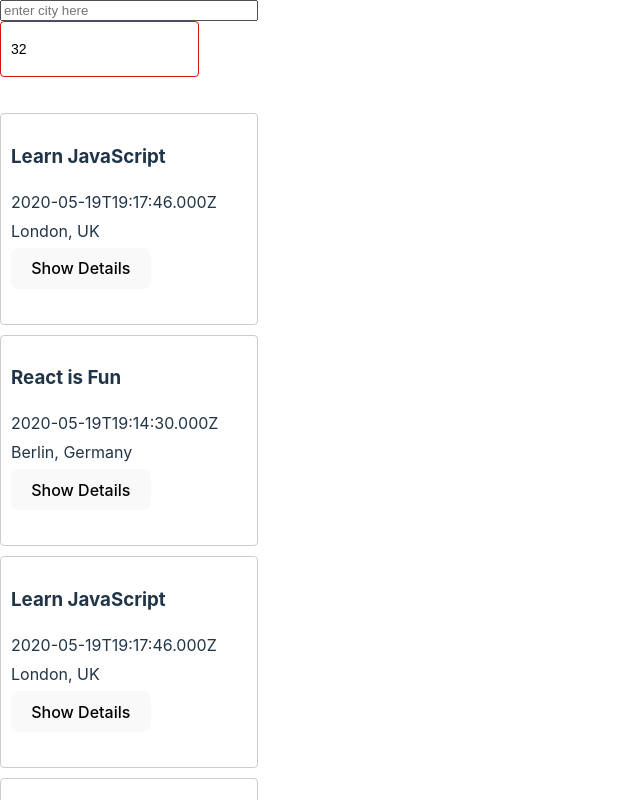
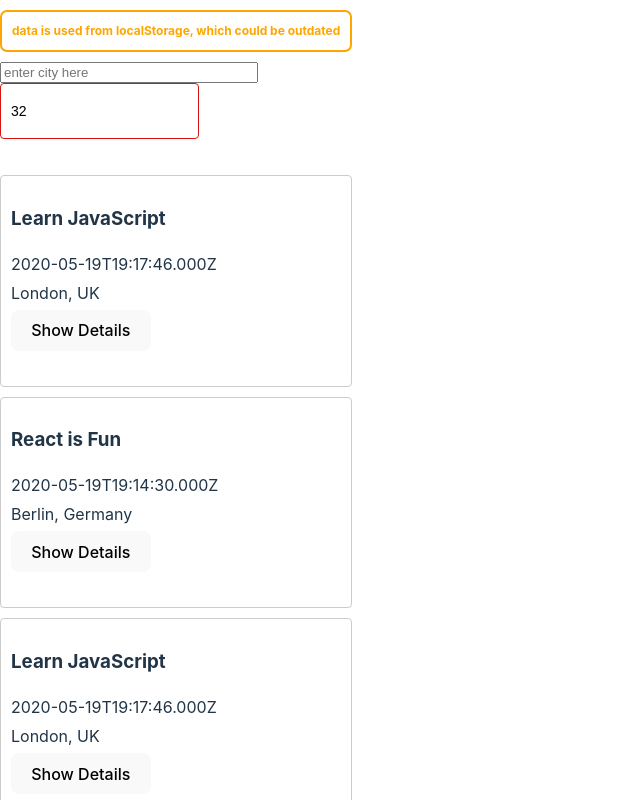
Before and after one commit to dwyertyrell/meet-app, a React (Vite) app: page / in a window 1280 px wide. Shown: the top 800 px of the page, without its empty margins (0-640 px from the left). Built offline with nearby package versions, Linux system fonts and the light colour scheme.

Commit message:
feat(warning alert)
- added code logic to check the navigator object if network is offline. If so, then update string in `warningAlert` state.
-Once this state is truthy, the <WarningAlert/> component will be rendered- notifying the user that the data used is potentially out-of-date.

```diff
--- a/src/App.jsx
+++ b/src/App.jsx
@@ -3,7 +3,7 @@ import EventList from './components/EventList';
 import CitySearch from './components/CitySearch';
 import NumberOfEvents from './components/NumberOfEvents';
 import {getEvents, extractLocations} from './api.js'
-import { ErrorAlert, InfoAlert } from './components/Alert.jsx';
+import { ErrorAlert, InfoAlert, WarningAlert } from './components/Alert.jsx';
 
 
 const App = () => {
@@ -14,10 +14,9 @@ const App = () => {
   // const [loading, setLoading] = useState(true); remove logic for loading state
   const [infoAlert, setInfoAlert] = useState('');
   const [errorAlert, setErrorAlert] = useState('');
+  const [warningAlert, setWarningAlert] = useState('');
 
-  useEffect(() => {
-
-
+useEffect(() => {
  const fetchData = async () => {
     try {
       /*upon render, load either a full list of events, or filtered events by their location
@@ -42,7 +41,14 @@ const App = () => {
   // if (loading) {
   //   return <div>Loading...</div>
   // }
- fetchData();
+
+  if (navigator.online) {
+        setWarningAlert('');
+      }else {
+        setWarningAlert('data is used from localStorage, which could be outdated')
+      }
+
+    fetchData();
   }, [currentCity, numberOfEvents]);
 
   const handleNumberOfEventsChange = (value) => {
@@ -62,6 +68,9 @@ const App = () => {
           errorAlert.length ? (
            <ErrorAlert text= {errorAlert}/>
            ):
+           warningAlert.length ? (
+            <WarningAlert text = {warningAlert}/>
+           ):
            null}
            </div>
         <CitySearch
```
